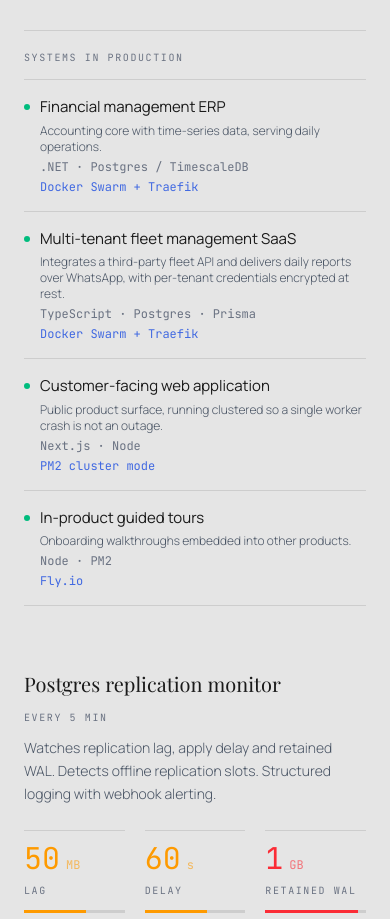
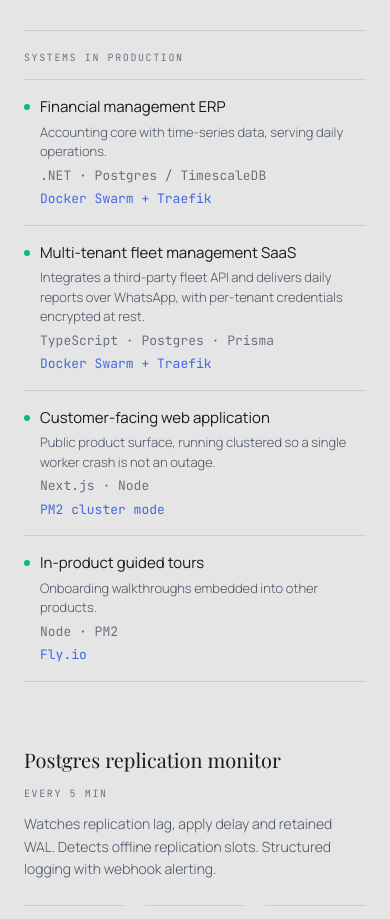
Before and after one commit to JaoVile/PortfolioJM, a Next.js app: page / in a window 390 px wide. Shown: the part 2980-3899 px from the top of the page. Built offline with nearby package versions, Linux system fonts and the light colour scheme; a web font is replaced by a local one.

Commit message:
fix: sobe o piso de leitura da secao Operations no telefone
Detalhe do sistema, runtime e plataforma estavam em 12px. No notebook a
distancia de leitura perdoa; no telefone, na mao, vira cinza. Sobem pra 13px
no mobile e voltam a 12 no desktop.

```diff
--- a/src/components/sections/Operations.tsx
+++ b/src/components/sections/Operations.tsx
@@ -49,11 +49,11 @@
               />
               <span>
                 {s.role[lang]}
-                <span className={`block text-xs mt-1 font-light ${suave}`}>{s.detail[lang]}</span>
+                <span className={`block text-[13px] md:text-xs mt-1 font-light ${suave}`}>{s.detail[lang]}</span>
               </span>
             </span>
-            <span className="font-mono text-xs text-gray-500 md:pl-0 pl-4">{s.runtime}</span>
-            <span className="font-mono text-xs text-accent md:pl-0 pl-4">{s.platform}</span>
+            <span className="font-mono text-[13px] md:text-xs text-gray-500 md:pl-0 pl-4">{s.runtime}</span>
+            <span className="font-mono text-[13px] md:text-xs text-accent md:pl-0 pl-4">{s.platform}</span>
           </div>
         ))}
       </div>
```
